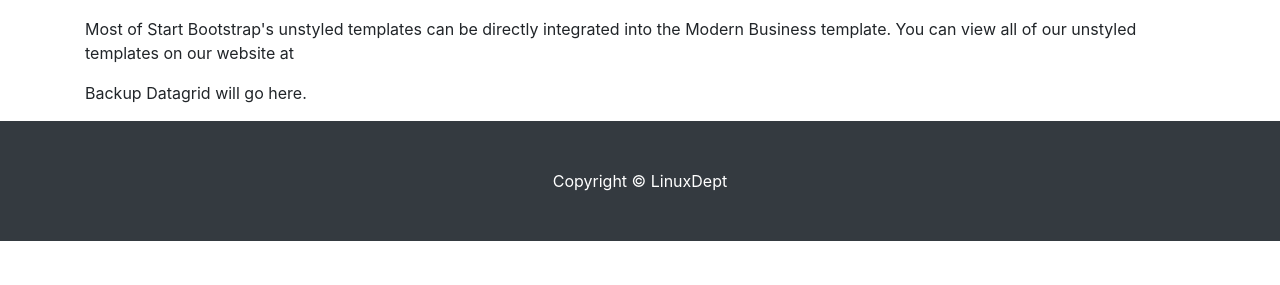
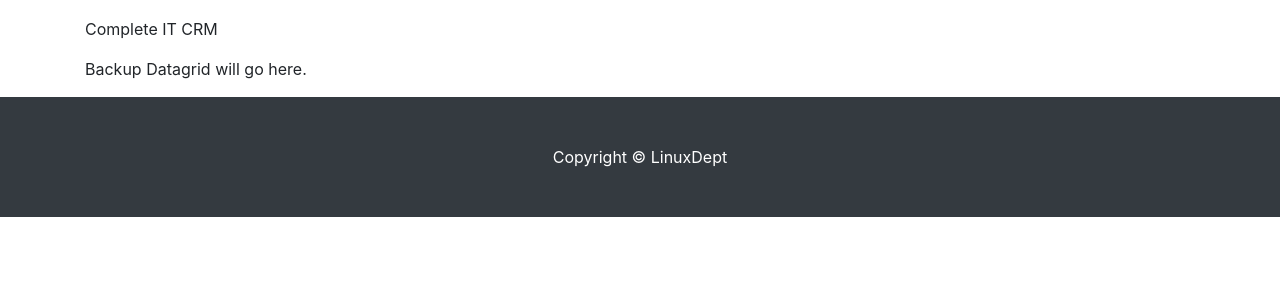
Before and after one commit to linuxdept/infocrmdb, a PHP site: page / in a window 1280 px wide. Shown: the part 71-356 px from the top of the page. Run offline with PHP 8.4, Linux system fonts and the light colour scheme; some libraries are stand-ins or nearby versions.

Commit message:
2nd Change

```diff
--- a/index.php
+++ b/index.php
@@ -58,7 +58,7 @@
       <small>Backup-Schedules</small>
     </h1>
 
-      <p>Most of Start Bootstrap's unstyled templates can be directly integrated into the Modern Business template. You can view all of our unstyled templates on our website at
+      <p>Complete IT CRM
       <p>Backup Datagrid will go here.</p>
   </div>
   <!-- /.container -->
```
